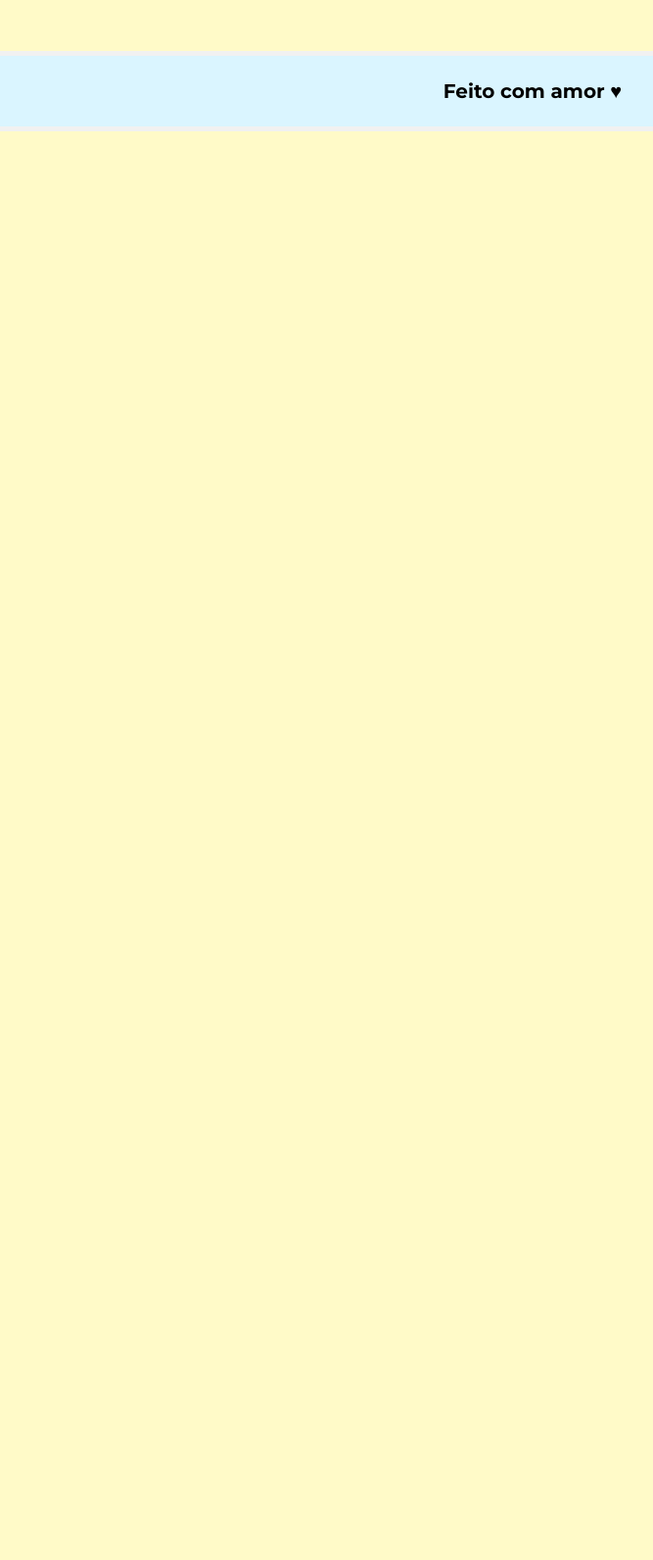
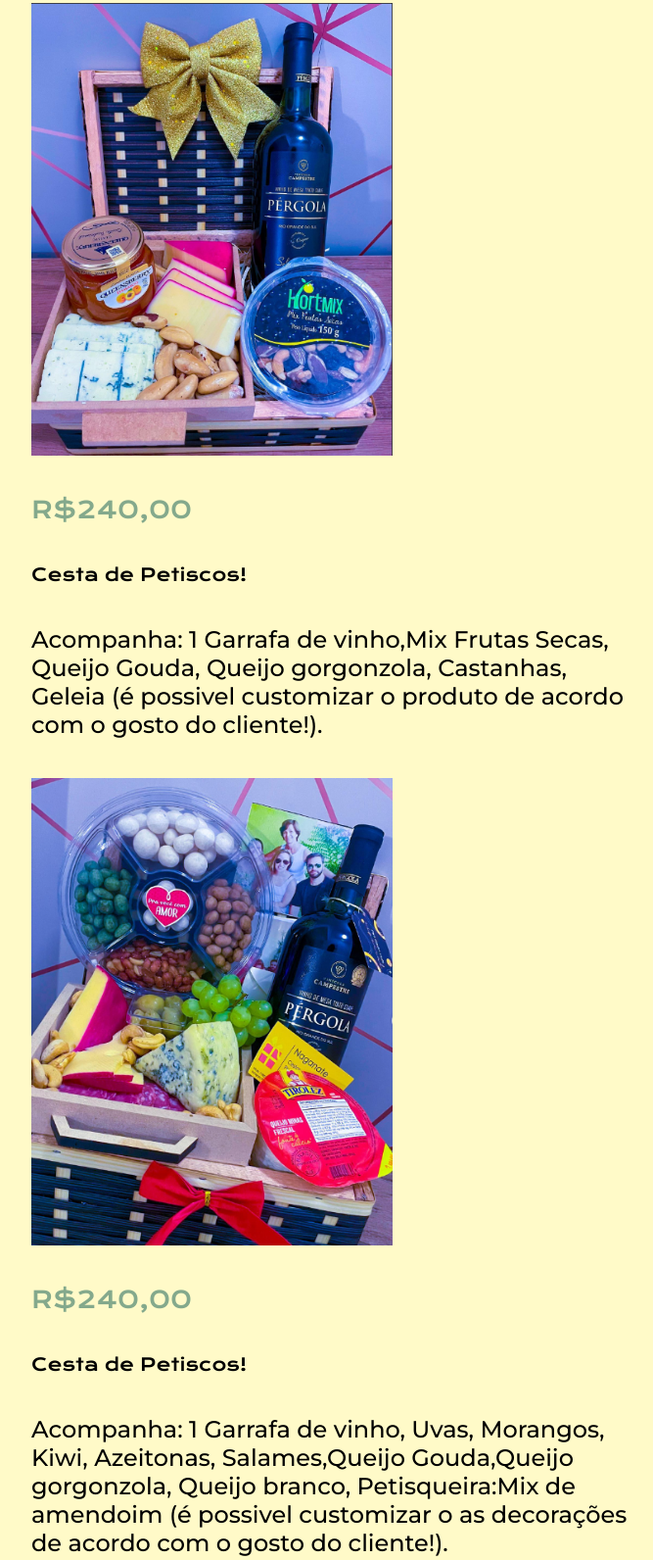
Before and after one commit to biellirsk/naganate, a plain HTML site: page cestaspetiscos.html in a window 1280 px wide. Shown: the part 1116-2708 px from the top of the page at 98% size, without its empty margins (96-763 px from the left). Before the commit the page ends 1250 px from the top, so only its background shows below. Drawn offline with nearby package versions, Linux system fonts and the light colour scheme.

Commit message:
atualizações "petiscos" 5

```diff
--- a/cestaspetiscos.html
+++ b/cestaspetiscos.html
@@ -31,9 +31,18 @@
                     <h1 class="apresentacao__conteudo__titulo">Aqui você poderá ver as cestas de petiscos!</h1>
                     <h2 class="apresentacao__conteudo__subtitulo">Todas as cestas mostradas aqui podem ser customizadas do jeito que o cliente quiser!</h2>
                     <img class= "fotos__cestas" src="assets/petisco 1.PNG">
-                    <p class="apresentacao__conteudo__texto__preco">R$220,00</p>
+                    <p class="apresentacao__conteudo__texto__preco">R$240,00</p>
                     <h2 class="apresentacao__conteudo__subtitulo">Cesta de Petiscos!</h2>
                     <p class="apresentacao__conteudo__texto__descricao">Acompanha: 1 Garrafa de vinho, Uvas, Morangos, Kiwi, Azeitonas, Salames,Queijo Gouda,Queijo gorgonzola, Queijo branco, Petisqueira:Mix de amendoim (é possivel customizar o produto de acordo com o gosto do cliente!).</p>
+                    <img class= "fotos__cestas" src="assets/petisco 2.PNG">
+                    <p class="apresentacao__conteudo__texto__preco">R$240,00</p>
+                    <h2 class="apresentacao__conteudo__subtitulo">Cesta de Petiscos!</h2>
+                    <p class="apresentacao__conteudo__texto__descricao">Acompanha: 1 Garrafa de vinho,Mix Frutas Secas, Queijo Gouda, Queijo gorgonzola, Castanhas, Geleia (é possivel customizar o produto de acordo com o gosto do cliente!).</p>
+                    <img class="fotos__cestas" src="assets/petisco 3.PNG">
+                    <p class="apresentacao__conteudo__texto__preco">R$240,00</p>
+                    <h2 class="apresentacao__conteudo__subtitulo">Cesta de Petiscos!</h2>
+                    <p class="apresentacao__conteudo__texto__descricao">Acompanha: 1 Garrafa de vinho, Uvas, Morangos, Kiwi, Azeitonas, Salames,Queijo Gouda,Queijo gorgonzola, Queijo branco, Petisqueira:Mix de amendoim  (é possivel customizar o as decorações de acordo com o gosto do cliente!).</p>
+
         </section>
     </main>
 
```
